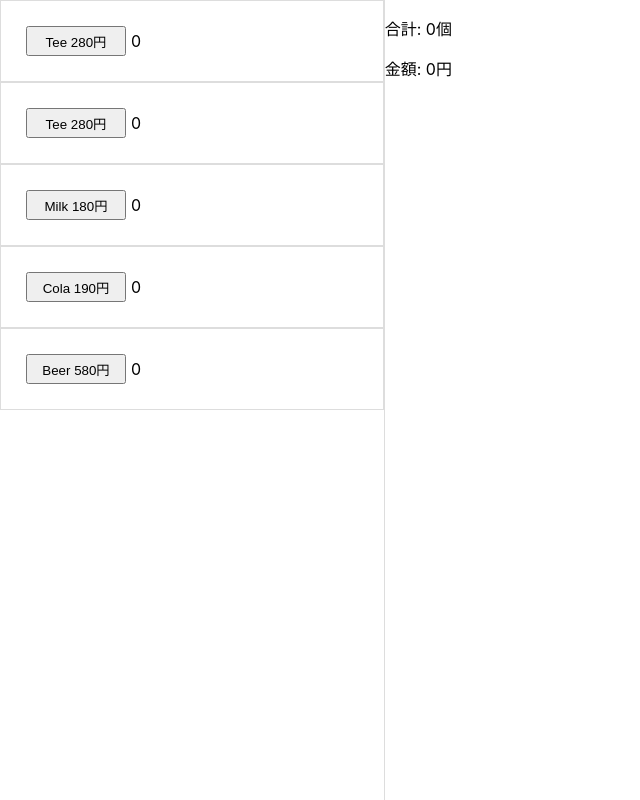
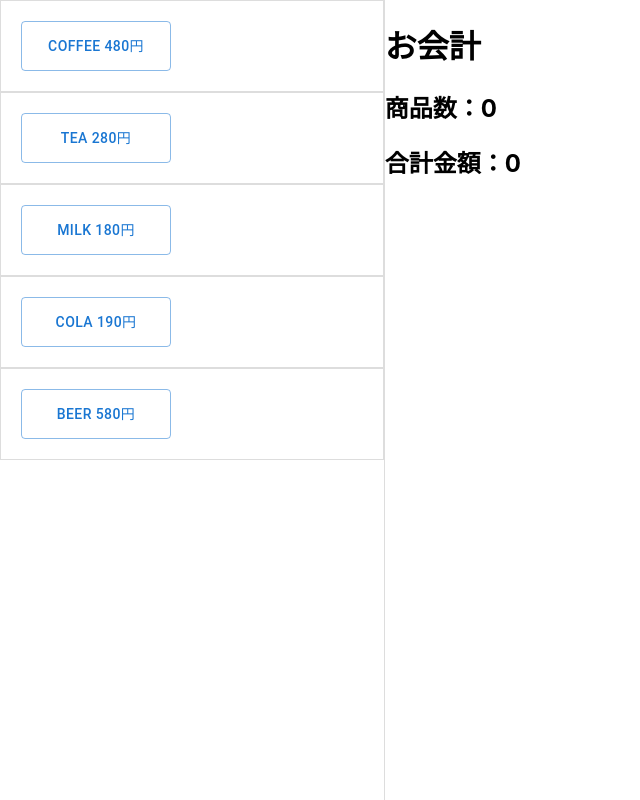
Before and after one commit to sasaki023m/-, a React (Create React App) app: page / in a window 1280 px wide. Shown: the whole page, without its empty margins (0-640 px from the left). Built offline with nearby package versions, Linux system fonts and the light colour scheme.

Commit message:
FB修正

```diff
--- a/package.json
+++ b/package.json
@@ -3,6 +3,9 @@
   "version": "0.1.0",
   "private": true,
   "dependencies": {
+    "@emotion/react": "^11.10.5",
+    "@emotion/styled": "^11.10.5",
+    "@mui/material": "^5.10.17",
     "@testing-library/jest-dom": "^5.16.5",
     "@testing-library/react": "^13.4.0",
     "@testing-library/user-event": "^13.5.0",
--- a/src/App.css
+++ b/src/App.css
@@ -22,6 +22,6 @@
 button{
   margin: 5px;
   cursor: pointer;
-  width: 100px;
-  height: 30px;
+  width: 150px;
+  height: 50px;
 }
--- a/src/App.jsx
+++ b/src/App.jsx
@@ -1,127 +1,43 @@
 import './App.css';
-// import Order from './components/Order';
-// import Menu from './components/Menu';
+// import Button from '@mui/material/Button';
+// import Badge from '@mui/material/Badge';
+// import Card from '@mui/material/Card';
+// import Typography from '@mui/material/Typography';
 
-import React, { useEffect, useState } from 'react';
+import Order from './components/Order';
+import Menu from './components/Menu';
+
+import React, { useState } from 'react';
 
 const App = () => {
-  // coffee
-  const [coffeeNum, setcoffeeNum] = useState(0);
-  // const coffeeValue = coffeeNum * 480;
-
-  // tee
-  const [teeNum, setTeeNum] = useState(0);
-  // const teeValue = teeNum * 280;
-
-
-  // milk
-  const [milkNum, setMilkNum] = useState(0);
-  // const milkValue = milkNum * 180;
-
-  // cola
-  const [colaNum, setColaNum] = useState(0);
-  // const colaValue = colaNum * 190;
-
-  // beer
-  const [beerNum, setBeerNum] = useState(0);
-  // const beerValue = beerNum * 580;
-
   //　合計
-  const [sumNum, setSumNum] = useState(0);
-  const [sumAccount, setSumAccount] = useState(0);
-
-
-  const onCoffeeCountUp = () => {
-    setcoffeeNum(coffeeNum + 1);
-  };
-  const onTeeCountUp = () => {
-    setTeeNum(teeNum + 1);
-  };
-  const onMilkCountUp = () => {
-    setMilkNum(milkNum + 1);
-  };
-  const onColaCountUp = () => {
-    setColaNum(colaNum + 1);
-  };
-  const onBeerCountUp = () => {
-    setBeerNum(beerNum + 1);
-  };
-
-useEffect(()=>{
-  // coffee
-  const coffeeValue = coffeeNum * 480;
-
-  // tee
-  const teeValue = teeNum * 280;
-
-
-  // milk
-  const milkValue = milkNum * 180;
-
-  // cola
-  const colaValue = colaNum * 190;
-
-  const beerValue = beerNum * 580;
-
-  //　合計
-  // const sumNum = coffeeNum +teeNum + milkNum + colaNum + beerNum;
-  setSumNum(coffeeNum +teeNum + milkNum + colaNum + beerNum);
-  setSumAccount(coffeeValue + teeValue + milkValue + colaValue + beerValue);
-
-  console.log(sumNum);
-  // eslint-disable-next-line react-hooks/exhaustive-deps
-},[coffeeNum,teeNum ,milkNum ,colaNum ,beerNum])
-
+  const [total,setTotal] = useState({count:0,amount:0});
 
   return (
     <React.Fragment>
       <div className="app">
+
         <div className="menu">
-          {/* <div className="menu-contents">
-            <button onClick={onCoffeeCountUp}>
-              Coffee 480円
-            </button>
-            <span>{coffeeNum}</span>
-          </div> */}
-          {/* <Menu menuname="Coffee 480円" count={coffeeNum}/> */}
-          <div className="menu-contents">
-            <button onClick={onCoffeeCountUp}>
-              Tee 280円
-            </button>
-            <span>{teeNum}</span>
-          </div>
-          <div className="menu-contents">
-            <button onClick={onTeeCountUp}>
-              Tee 280円
-            </button>
-            <span>{teeNum}</span>
-          </div>
-
-          <div className="menu-contents">
-            <button onClick={onMilkCountUp}>
-              Milk 180円
-            </button>
-            <span>{milkNum}</span>
-          </div>
-
-          <div className="menu-contents">
-            <button onClick={onColaCountUp}>
-              Cola 190円
-            </button>
-            <span>{colaNum}</span>
-          </div>
-
-          <div className="menu-contents">
-            <button onClick={onBeerCountUp}>
-              Beer 580円
-            </button>
-            <span>{beerNum}</span>
-          </div>
+           <Menu name = "Coffee" value= {480} setTotal={setTotal}/>
+           <Menu name = "Tea" value= {280} setTotal={setTotal}/>
+           <Menu name = "Milk" value= {180} setTotal={setTotal}/>
+           <Menu name = "Cola" value= {190} setTotal={setTotal}/>
+           <Menu name = "Beer" value= {580} setTotal={setTotal}/>
         </div>
 
         <div className="order">
-          <p>合計: {sumNum}個</p>
-          <p>金額: {sumAccount}円</p>
+          <Order total={total}/>
+          {/* <Card variant="contained" color="secondary" sx={{ maxWidth: 300 }}>
+            <Typography sx={{ fontSize: 20 }} color="text.secondary" gutterBottom>
+              お会計
+            </Typography>
+            <Typography variant="body1" >
+              合計: {total.count}個
+            </Typography>
+            <Typography variant="body1" >
+              金額: {total.amount}円
+            </Typography>
+          </Card> */}
         </div>
       </div>
     </React.Fragment>
--- a/src/components/Menu.jsx
+++ b/src/components/Menu.jsx
@@ -1,14 +1,44 @@
-import React from 'react';
+import React, { useState } from "react";
 import "./Menu.css";
-const Menu = ({menuname, count}) => {
+import Button from '@mui/material/Button';
+import Badge from "@mui/material/Badge";
+
+const Menu = ({ name, value, setTotal }) => {
+  const [count, setCount] = useState(0);
+  console.log(name);
+  const countUp = () => {
+    setCount((prevState) => prevState + 1);
+    switch (name) {
+      case "Coffee":
+        setTotal(prevState => ({...prevState, count: prevState.count + 1, amount: prevState.amount + value }));
+        break;
+
+      case "Tea":
+        setTotal(prevState => ({...prevState, count: prevState.count + 1, amount: prevState.amount + value }));
+        break;
+
+        case "Milk":
+          setTotal(prevState => ({...prevState, count: prevState.count + 1, amount: prevState.amount + value }));
+          break;
+
+          case "Cola":
+            setTotal(prevState => ({...prevState, count: prevState.count + 1, amount: prevState.amount + value }));
+            break;
+
+            case "Beer":
+              setTotal(prevState => ({...prevState, count: prevState.count + 1, amount: prevState.amount + value }));
+              break;
+      default:
+        break;
+    }
+  };
   return (
     <div className="menu-contents">
-            <button onClick={onCoffeeCountUp()}>
-              {menuname}
-            </button>
-            <span>{count}</span>
-          </div>
-  )
-}
+      <Badge badgeContent={count} color="primary">
+        <Button variant="outlined" onClick={countUp}>{name} {value}円</Button>
+      </Badge>
+    </div>
+  );
+};
 
-export default Menu
+export default Menu;
--- a/src/components/Order.jsx
+++ b/src/components/Order.jsx
@@ -1,15 +1,15 @@
 import React from 'react';
 import "./Order.css";
 
-const Order = () => {
+const Order = ({total}) => {
   return (
     <div>
       <div className="order-title">
           <h1>お会計</h1>
       </div>
       <div className="order-contents">
-          <h2>商品数：</h2>
-          <h2>合計金額：</h2>
+          <h2>商品数：{total.count}</h2>
+          <h2>合計金額：{total.amount}</h2>
       </div>
     </div>
   )
```
Also changed, not shown: 1 other file (tests, documents, lock files or other folders).
